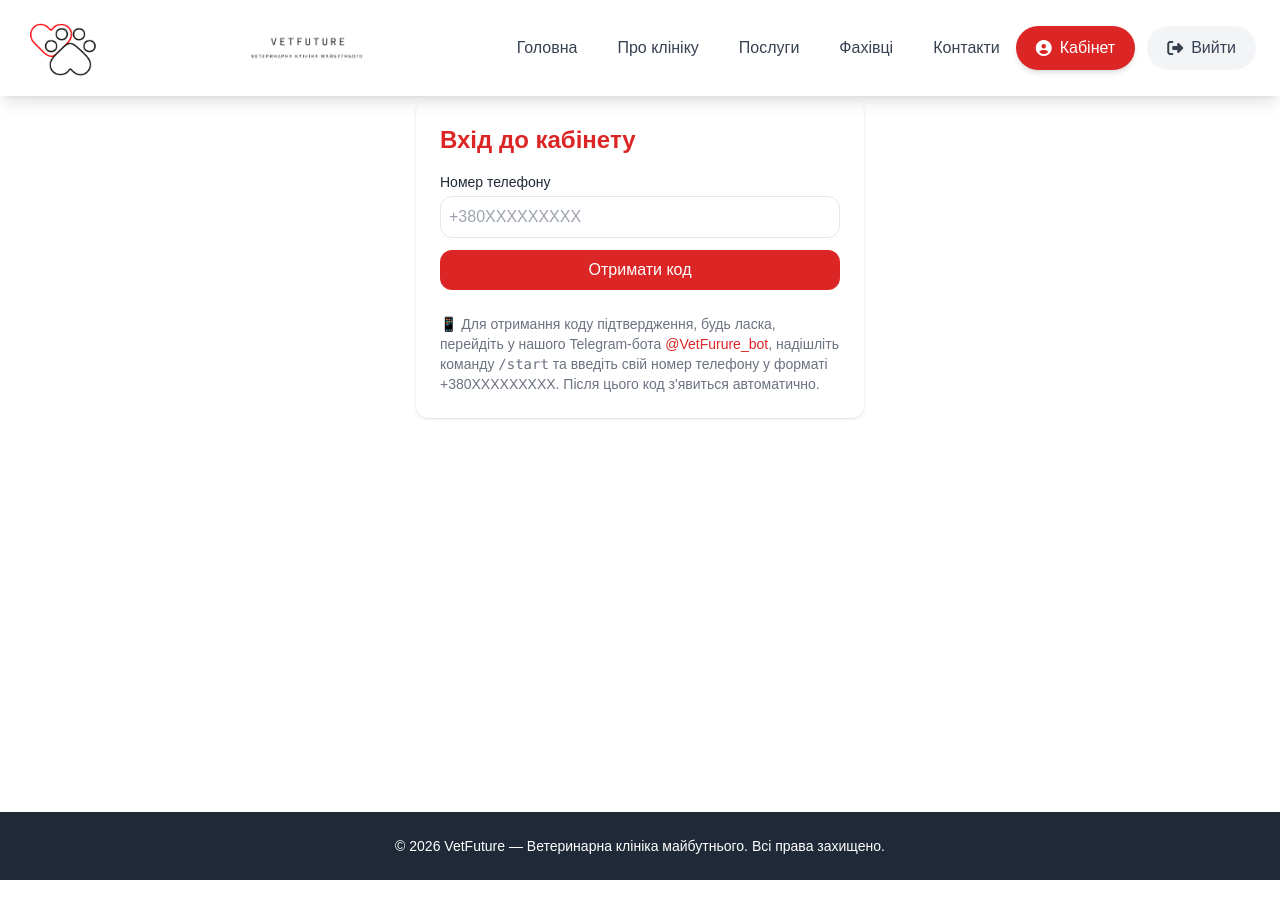
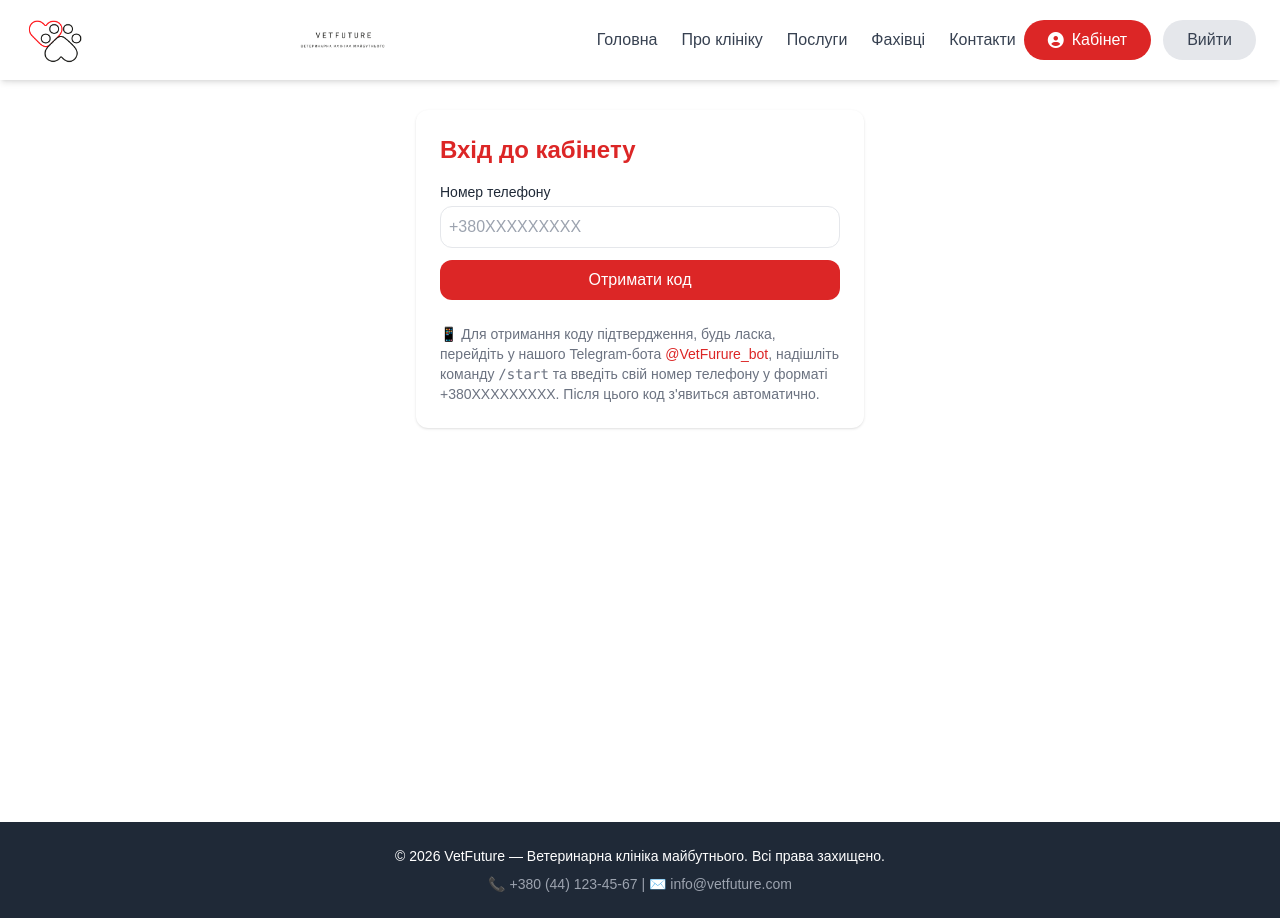
Before and after one commit to Timequeer/vetfufla, a Flask app: page /login in a window 1280 px wide. Before the commit the page ends 880 px from the top, so only its background shows below. Run offline with Flask 3, Linux system fonts and the light colour scheme; the visitor is signed in with stand-in values (Sample User, id 1); some libraries are stand-ins or nearby versions.

Commit message:
Update base.html

```diff
--- a/templates/base.html
+++ b/templates/base.html
@@ -10,8 +10,9 @@
     <meta name="apple-mobile-web-app-status-bar-style" content="black-translucent">
     <link rel="apple-touch-icon" href="/static/images/logo-192.png">
     <style>
-        body { font-family: 'DM Sans', sans-serif; padding-top: calc(env(safe-area-inset-top, 0px) + 60px); }
-        @media (max-width: 768px) { body { padding-top: calc(env(safe-area-inset-top, 0px) + 50px); } }
+        /* Глобальні стилі */
+        body { font-family: 'DM Sans', sans-serif; padding-top: calc(env(safe-area-inset-top, 0px) + 70px); }
+        @media (max-width: 768px) { body { padding-top: calc(env(safe-area-inset-top, 0px) + 70px); } }
         .section-fade { opacity: 0; transform: translateY(30px); transition: opacity 0.7s ease-out, transform 0.7s ease-out; }
         .section-fade.visible { opacity: 1; transform: translateY(0); }
         .card-hover { transition: transform 0.3s ease, box-shadow 0.3s ease; }
@@ -24,19 +25,16 @@
         .popup-content p { font-size: 14px; color: #4b5563; }
         html, body { overflow-x: hidden; overflow-y: auto !important; height: auto !important; position: static !important; }
         main { min-height: calc(100vh - 120px); }
-        html { scroll-padding-top: 60px; scroll-behavior: smooth; }
-        /* Безпечний відступ для хедера на iPhone */
-        .header-safe {
+        html { scroll-padding-top: 80px; scroll-behavior: smooth; }
+
+        /* Хедер з урахуванням безпечної зони */
+        #mainHeader {
             padding-top: env(safe-area-inset-top);
         }
-        .promo-card {
-  transition: all 0.3s cubic-bezier(0.4, 0, 0.2, 1);
-        }
-
-        #modal-content-1,
-        #modal-content-2,
-        #modal-content-3 {
-  transition: all 0.3s cubic-bezier(0.4, 0, 0.2, 1);
+        /* Кнопка бургер-меню завжди доступна */
+        #menuBtn {
+            position: relative;
+            z-index: 60;
         }
     </style>
     {% block extra_css %}{% endblock %}
@@ -77,93 +75,62 @@
 
 <body class="bg-white text-gray-800">
 
-<header id="mainHeader" class="fixed top-0 left-0 right-0 z-50 transition-all duration-300 bg-white/90 backdrop-blur-md shadow-lg">
+<header id="mainHeader" class="bg-white shadow-md fixed top-0 left-0 right-0 z-50 transition-transform duration-300">
     <div class="max-w-7xl mx-auto px-3 sm:px-6 py-2 flex items-center justify-between gap-2">
         <!-- Лого-символ -->
-        <a href="/" class="flex items-center transition-transform hover:scale-105">
-            <img src="/static/images/logo1.png" alt="VetFuture Symbol" class="h-12 sm:h-16 md:h-20 w-auto">
-        </a>
-        <!-- Текстовий логотип (тільки на середніх+ екранах) -->
-        <a href="/" class="hidden sm:flex flex-1 justify-center transition-transform hover:scale-105">
-            <img src="/static/images/logo2.png" alt="VetFuture Text Logo" class="h-12 md:h-16 w-auto max-w-[120px] md:max-w-[220px]">
-        </a>
-        <!-- Мобільний логотип (коротка версія) -->
-        <a href="/" class="sm:hidden flex-1 text-center font-bold text-red-600 text-xl tracking-tight">
-            VetFuture
-        </a>
-        <!-- Десктопна навігація -->
-        <nav class="hidden md:flex items-center space-x-6 text-gray-700 font-medium text-sm lg:text-base">
-            <a href="/" class="relative px-2 py-1 hover:text-red-600 transition-colors duration-200 after:absolute after:bottom-0 after:left-0 after:w-0 after:h-0.5 after:bg-red-600 after:transition-all hover:after:w-full">Головна</a>
-            <a href="/#about" class="relative px-2 py-1 hover:text-red-600 transition-colors duration-200 after:absolute after:bottom-0 after:left-0 after:w-0 after:h-0.5 after:bg-red-600 after:transition-all hover:after:w-full">Про клініку</a>
-            <a href="/#services" class="relative px-2 py-1 hover:text-red-600 transition-colors duration-200 after:absolute after:bottom-0 after:left-0 after:w-0 after:h-0.5 after:bg-red-600 after:transition-all hover:after:w-full">Послуги</a>
-            <a href="/#doctors" class="relative px-2 py-1 hover:text-red-600 transition-colors duration-200 after:absolute after:bottom-0 after:left-0 after:w-0 after:h-0.5 after:bg-red-600 after:transition-all hover:after:w-full">Фахівці</a>
-            <a href="/#contacts" class="relative px-2 py-1 hover:text-red-600 transition-colors duration-200 after:absolute after:bottom-0 after:left-0 after:w-0 after:h-0.5 after:bg-red-600 after:transition-all hover:after:w-full">Контакти</a>
+        <div class="flex items-center">
+            <img src="/static/images/logo1.png" alt="VetFuture Symbol" class="h-12 md:h-16 w-auto">
+        </div>
+        <!-- Текстовий логотип -->
+        <div class="flex-1 flex justify-center">
+            <img src="/static/images/logo2.png" alt="VetFuture Text Logo" class="w-auto h-10 md:h-12 max-w-[180px] md:max-w-[280px]">
+        </div>
+        <!-- Навігація десктоп -->
+        <nav class="hidden md:flex space-x-6 text-gray-700 font-medium text-base">
+            <a href="/" class="hover:text-red-600 transition">Головна</a>
+            <a href="/#about" class="hover:text-red-600 transition">Про клініку</a>
+            <a href="/#services" class="hover:text-red-600 transition">Послуги</a>
+            <a href="/#doctors" class="hover:text-red-600 transition">Фахівці</a>
+            <a href="/#contacts" class="hover:text-red-600 transition">Контакти</a>
         </nav>
         <!-- Кнопки десктоп -->
         <div class="hidden md:flex items-center gap-3">
             {% if session.get('user_id') %}
-                <a href="/dashboard" class="group flex items-center gap-2 bg-red-600 hover:bg-red-700 text-white px-5 py-2.5 rounded-full font-medium text-sm lg:text-base shadow-md hover:shadow-lg transition-all duration-200">
+                <a href="/dashboard" class="bg-red-600 hover:bg-red-700 text-white px-6 py-2 rounded-full font-medium text-base flex items-center gap-2">
                     <i class="fas fa-user-circle"></i> Кабінет
                 </a>
-                <button onclick="logout()" class="flex items-center gap-2 bg-gray-100 hover:bg-gray-200 text-gray-700 px-5 py-2.5 rounded-full font-medium text-sm lg:text-base transition-colors duration-200">
-                    <i class="fas fa-sign-out-alt"></i> Вийти
+                <button onclick="logout()" class="bg-gray-200 hover:bg-gray-300 text-gray-700 px-6 py-2 rounded-full font-medium text-base">
+                    Вийти
                 </button>
             {% else %}
-                <a href="/login" class="group flex items-center gap-2 bg-red-600 hover:bg-red-700 text-white px-5 py-2.5 rounded-full font-medium text-sm lg:text-base shadow-md hover:shadow-lg transition-all duration-200">
+                <a href="/login" class="bg-red-600 hover:bg-red-700 text-white px-7 py-2 rounded-full font-medium text-base flex items-center gap-2">
                     <i class="fas fa-sign-in-alt"></i> Вхід
                 </a>
             {% endif %}
         </div>
-        <!-- Бургер -->
-        <button id="menuBtn" class="md:hidden text-gray-700 focus:outline-none p-2 rounded-full hover:bg-gray-100 transition-colors">
+        <!-- Кнопка бургер -->
+        <button id="menuBtn" class="md:hidden text-gray-700 focus:outline-none">
             <svg class="w-6 h-6" fill="none" stroke="currentColor" viewBox="0 0 24 24"><path stroke-linecap="round" stroke-linejoin="round" stroke-width="2" d="M4 6h16M4 12h16M4 18h16"></path></svg>
         </button>
     </div>
-    <!-- Мобільне меню (покращене) -->
-    <div id="mobileMenu" class="hidden md:hidden bg-white/95 backdrop-blur-md border-t border-gray-200 shadow-lg absolute top-full left-0 right-0 z-40 animate-fade-in">
-        <nav class="flex flex-col px-4 py-4 space-y-1 text-gray-700 font-medium">
-            <a href="/" class="px-4 py-3 rounded-xl hover:bg-red-50 hover:text-red-600 transition-all duration-200 flex items-center gap-3">
-                <i class="fas fa-home w-5 text-center"></i> Головна
-            </a>
-            <a href="/#about" class="px-4 py-3 rounded-xl hover:bg-red-50 hover:text-red-600 transition-all duration-200 flex items-center gap-3">
-                <i class="fas fa-info-circle w-5 text-center"></i> Про клініку
-            </a>
-            <a href="/#services" class="px-4 py-3 rounded-xl hover:bg-red-50 hover:text-red-600 transition-all duration-200 flex items-center gap-3">
-                <i class="fas fa-stethoscope w-5 text-center"></i> Послуги
-            </a>
-            <a href="/#doctors" class="px-4 py-3 rounded-xl hover:bg-red-50 hover:text-red-600 transition-all duration-200 flex items-center gap-3">
-                <i class="fas fa-user-md w-5 text-center"></i> Фахівці
-            </a>
-            <a href="/#contacts" class="px-4 py-3 rounded-xl hover:bg-red-50 hover:text-red-600 transition-all duration-200 flex items-center gap-3">
-                <i class="fas fa-phone-alt w-5 text-center"></i> Контакти
-            </a>
-            <div class="border-t my-2"></div>
+    <!-- Мобільне меню -->
+    <div id="mobileMenu" class="hidden md:hidden bg-white border-t border-gray-200 py-3 px-4 shadow-lg absolute top-full left-0 right-0 z-40">
+        <nav class="flex flex-col space-y-2 text-gray-700 font-medium">
+            <a href="/" class="hover:text-red-600 transition py-1">Головна</a>
+            <a href="/#about" class="hover:text-red-600 transition py-1">Про клініку</a>
+            <a href="/#services" class="hover:text-red-600 transition py-1">Послуги</a>
+            <a href="/#doctors" class="hover:text-red-600 transition py-1">Фахівці</a>
+            <a href="/#contacts" class="hover:text-red-600 transition py-1">Контакти</a>
+            <div class="border-t my-1"></div>
             {% if session.get('user_id') %}
-                <a href="/dashboard" class="bg-red-600 hover:bg-red-700 text-white text-center py-3 rounded-xl font-medium shadow-md transition-all duration-200 flex items-center justify-center gap-2">
-                    <i class="fas fa-user-circle"></i> Кабінет
-                </a>
-                <button onclick="logout()" class="bg-gray-100 hover:bg-gray-200 text-gray-700 py-3 rounded-xl font-medium w-full transition-colors duration-200 flex items-center justify-center gap-2">
-                    <i class="fas fa-sign-out-alt"></i> Вийти
-                </button>
+                <a href="/dashboard" class="bg-red-600 hover:bg-red-700 text-white text-center py-1 rounded-full font-medium text-sm">Кабінет</a>
+                <button onclick="logout()" class="bg-gray-200 hover:bg-gray-300 text-gray-700 py-1 rounded-full font-medium text-sm w-full">Вийти</button>
             {% else %}
-                <a href="/login" class="bg-red-600 hover:bg-red-700 text-white text-center py-3 rounded-xl font-medium shadow-md transition-all duration-200 flex items-center justify-center gap-2">
-                    <i class="fas fa-sign-in-alt"></i> Вхід
-                </a>
+                <a href="/login" class="bg-red-600 hover:bg-red-700 text-white py-1 rounded-full font-medium text-sm text-center">Вхід</a>
             {% endif %}
         </nav>
     </div>
 </header>
-
-<!-- Додай цей стиль для анімації появи мобільного меню -->
-<style>
-    @keyframes fadeIn {
-        from { opacity: 0; transform: translateY(-10px); }
-        to { opacity: 1; transform: translateY(0); }
-    }
-    .animate-fade-in {
-        animation: fadeIn 0.3s ease-out;
-    }
-</style>
 
 <script>
     const menuBtn = document.getElementById('menuBtn');
@@ -181,6 +148,7 @@
 <footer class="bg-gray-800 text-white py-6 mt-8">
     <div class="max-w-7xl mx-auto px-4 text-center text-sm">
         <p>&copy; 2026 VetFuture — Ветеринарна клініка майбутнього. Всі права захищено.</p>
+        <p class="mt-2 text-gray-400">📞 +380 (44) 123-45-67 | ✉️ info@vetfuture.com</p>
     </div>
 </footer>
 
```
